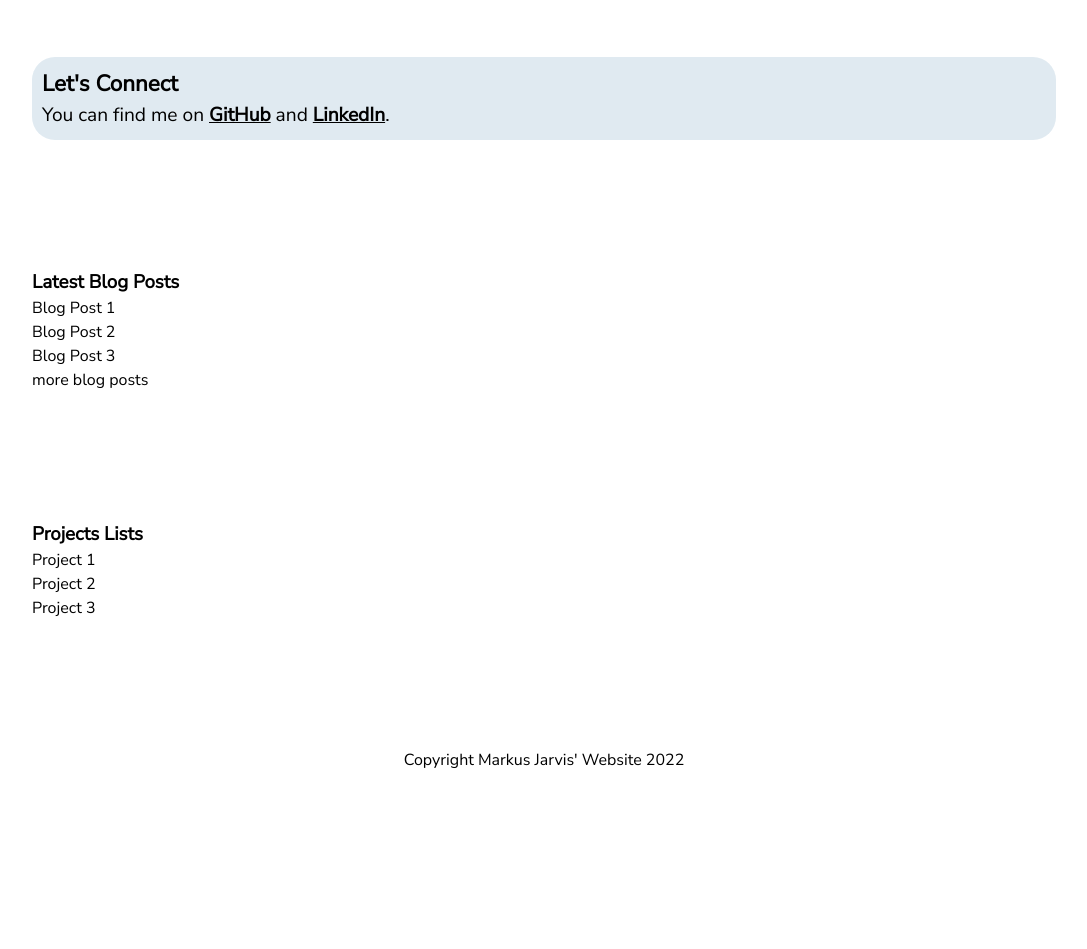
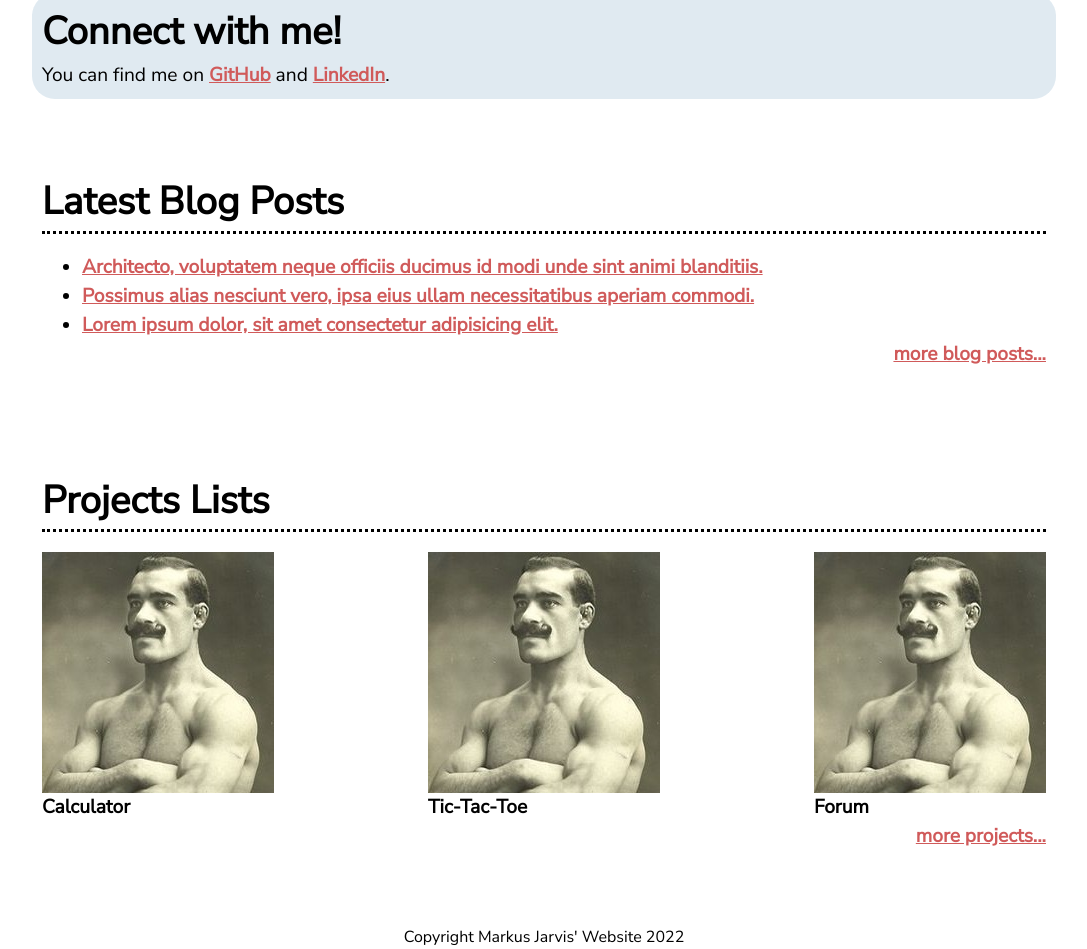
Before and after one commit to mhjarvis/Udacity---Front-end-Web-Development, a plain HTML site: page personal_blog/index.html in a window 1280 px wide. Shown: the part 495-1444 px from the top of the page, without its empty margins (96-1183 px from the left). Before the commit the page ends 1267 px from the top, so only its background shows below. Drawn offline with Linux system fonts and the light colour scheme.

Commit message:
Update projects and blog posts sections

```diff
--- a/personal_blog/css/colors.css
+++ b/personal_blog/css/colors.css
@@ -4,13 +4,21 @@
 
 .nav-link {
     text-decoration: none;
+    color: rgb(208, 90, 90);
 }
 
 .nav-link:hover {
-    color: rgb(164, 163, 163);
+    color: black;
     text-decoration: underline;
 }
 
 .connect {
     background-color: rgb(224, 234, 241);
 }
+
+.orange-link {
+    color: rgb(208, 90, 90);
+}
+.orange-link:hover {
+    color: black;
+}
--- a/personal_blog/css/layout.css
+++ b/personal_blog/css/layout.css
@@ -34,27 +34,35 @@
     flex-direction: column;
     align-items: start;
     grid-area: header;
-    margin: 5% 10%;
+    margin: 5% 10% 0 10%;
 }
 
 /* ========================== CONTACT ========================== */
 .connect {
     grid-area: connect;
-    font-size: 1.2em;
-    margin: 5% 10%;
+    margin: 5% 10% 0 10%;
     padding: 10px;
 }
 
 /* ========================== POSTS ========================== */
 .previous-posts {
     grid-area: post;
-    margin: 5% 10%;
+    margin: 5% 10% 0 10%;
+}
+
+.stick-right {
+    text-align: right;
+    list-style-type: none;
 }
 
 /* ========================== PROJECTS ========================== */
 .projects {
     grid-area: projects;
-    margin: 5% 10%;
+    margin: 5% 10% 0 10%;
+}
+
+.project-container {
+
 }
 
 /* ========================== FOOTER ========================== */
--- a/personal_blog/css/typeography.css
+++ b/personal_blog/css/typeography.css
@@ -11,6 +11,11 @@
 .bold-underline {
     font-weight: bold;
     text-decoration: underline;
+}
+
+.h3-titles {
+    font-size: 2em;
+    border-bottom: dotted 3px black;
 }
 
 /* ========================== NAV ========================== */
@@ -28,3 +33,7 @@
 }
 
 /* ========================== CONNECT ========================== */
+
+.connect, .previous-posts, .projects {
+    font-size: 1.2em;
+}
--- a/personal_blog/index.html
+++ b/personal_blog/index.html
@@ -24,23 +24,40 @@
         </nav>
 
         <div class="connect">
-            <h3 class="bold-text">Let's Connect</h3>
-            <p>You can find me on <a href="https://github/mhjarvis" class="bold-underline">GitHub</a> and <a href="https://www.linkedin.com/in/markusjarvis/" class="bold-underline">LinkedIn</a>.</p>
+            <h3 class="h3-titles" id="no-border">Connect with me!</h3>
+            <p>You can find me on <a href="https://github/mhjarvis" class="bold-underline orange-link">GitHub</a> and <a href="https://www.linkedin.com/in/markusjarvis/" class="bold-underline orange-link">LinkedIn</a>.</p>
         </div>
 
         <div class="previous-posts">
-            <h3>Latest Blog Posts</h3>
-            <p>Blog Post 1</p>
-            <p>Blog Post 2</p>
-            <p>Blog Post 3</p>
-            <p>more blog posts</p>
+            <h3 class="h3-titles">Latest Blog Posts</h3>
+            <ul class="bold-text">
+                <li><a href="" class="orange-link">Architecto, voluptatem neque officiis ducimus id modi unde sint animi blanditiis.</a></li>
+                <li><a href="" class="orange-link">Possimus alias nesciunt vero, ipsa eius ullam necessitatibus aperiam commodi.</a></li>
+                <li><a href="" class="orange-link">Lorem ipsum dolor, sit amet consectetur adipisicing elit.</a></li>
+                <li class="stick-right"><a href="" class="orange-link">more blog posts...</a></li>
+            </ul>
         </div>
 
         <div class="projects">
-            <h3>Projects Lists</h3>
-            <p>Project 1</p>
-            <p>Project 2</p>
-            <p>Project 3</p>
+            <h3 class="h3-titles">Projects Lists</h3>
+            <div class="projects-container bold-text">
+                <div class="project-div">
+                    <img src="/images/boxer.jpg">
+                    <p>Calculator</p>
+                </div>
+
+                <div class="project-div">
+                    <img src="/images/boxer.jpg">
+                    <p>Tic-Tac-Toe</p>
+                </div>
+
+                <div class="project-div">
+                    <img src="/images/boxer.jpg">
+                    <p>Forum</p>
+                </div>
+            </div>
+
+            <div class="stick-right"><a href="" class="orange-link bold-text">more projects...</a></div>
         </div>
 
         <footer class="page-footer">
--- a/personal_blog/styles.css
+++ b/personal_blog/styles.css
@@ -3,6 +3,11 @@
 @import "/css/layout.css";
 @import "/css/colors.css";
 @import "/css/typeography.css";
+
+/* ========================== GENERAL ========================== */
+#no-border {
+    border: none;
+}
 
 /* ========================== NAVIGATION ========================== */
 
@@ -15,15 +20,31 @@
 /* ========================== CONTACT ========================== */
 .connect {
     border-radius: 1.2em;
-
+}
 /* ========================== POSTS ========================== */
 .previous-posts {
+    padding: 10px;
+}
+
+
+
+
+/* ========================== PROJECTS ========================== */
+.projects {
+    padding: 10px;
+}
+
+.projects-container {
+    display: flex;
+    justify-content: space-between;
+    margin-top: 20px;
+}
 
 }
 
-/* ========================== PROJECTS ========================== */
-.projects {
-
+.proj-img {
+    height: 40px;
+    border-radius: 50%;
 }
 
 /* ========================== FOOTER ========================== */
```
